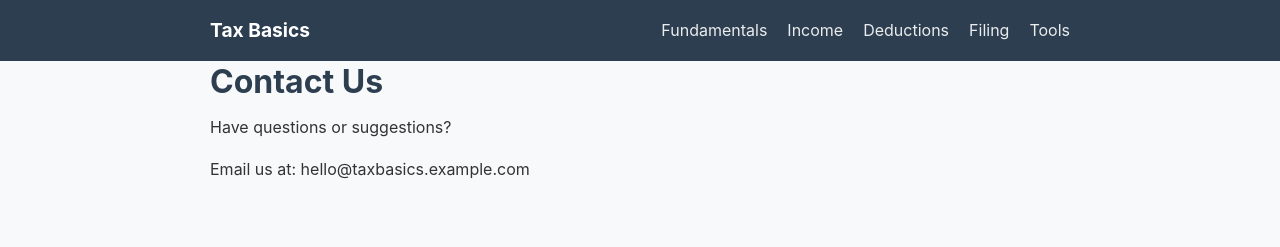
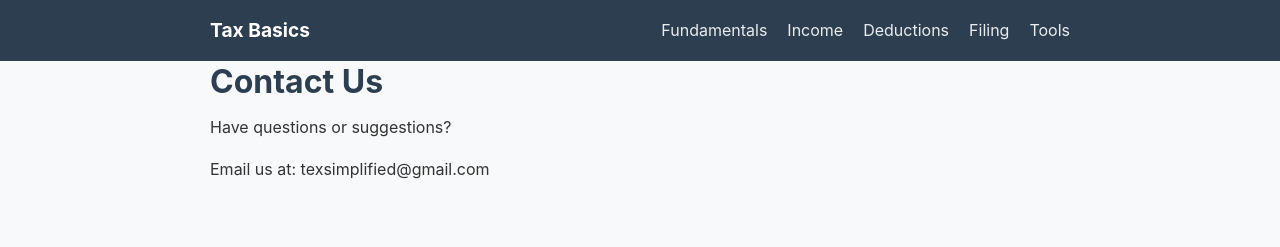
Before and after one commit to iambhagat92/TaxSimplified, a Next.js app: page /contact in a window 1280 px wide. Shown: the top 247 px of the page. Built offline with nearby package versions, Linux system fonts and the light colour scheme.

Commit message:
Update contact email

```diff
--- a/app/contact/page.js
+++ b/app/contact/page.js
@@ -3,7 +3,7 @@ export default function ContactPage() {
         <div className="container">
             <h1>Contact Us</h1>
             <p>Have questions or suggestions?</p>
-            <p>Email us at: hello@taxbasics.example.com</p>
+            <p>Email us at: texsimplified@gmail.com</p>
         </div>
     );
 }
```
